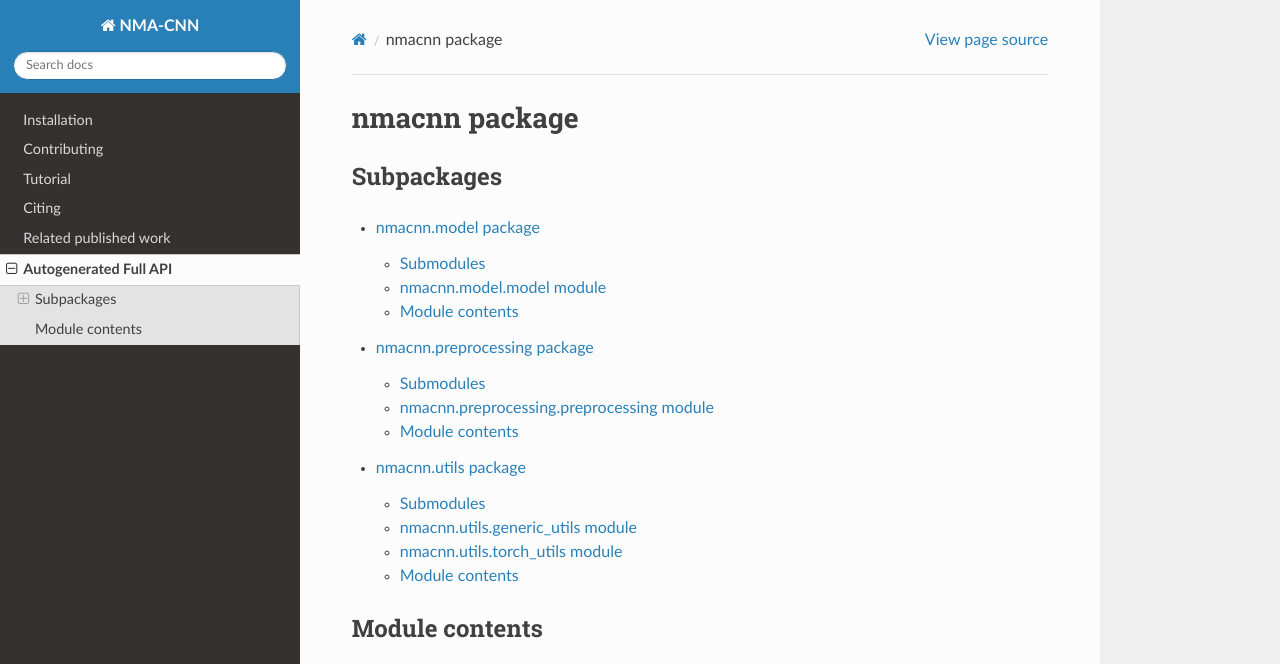
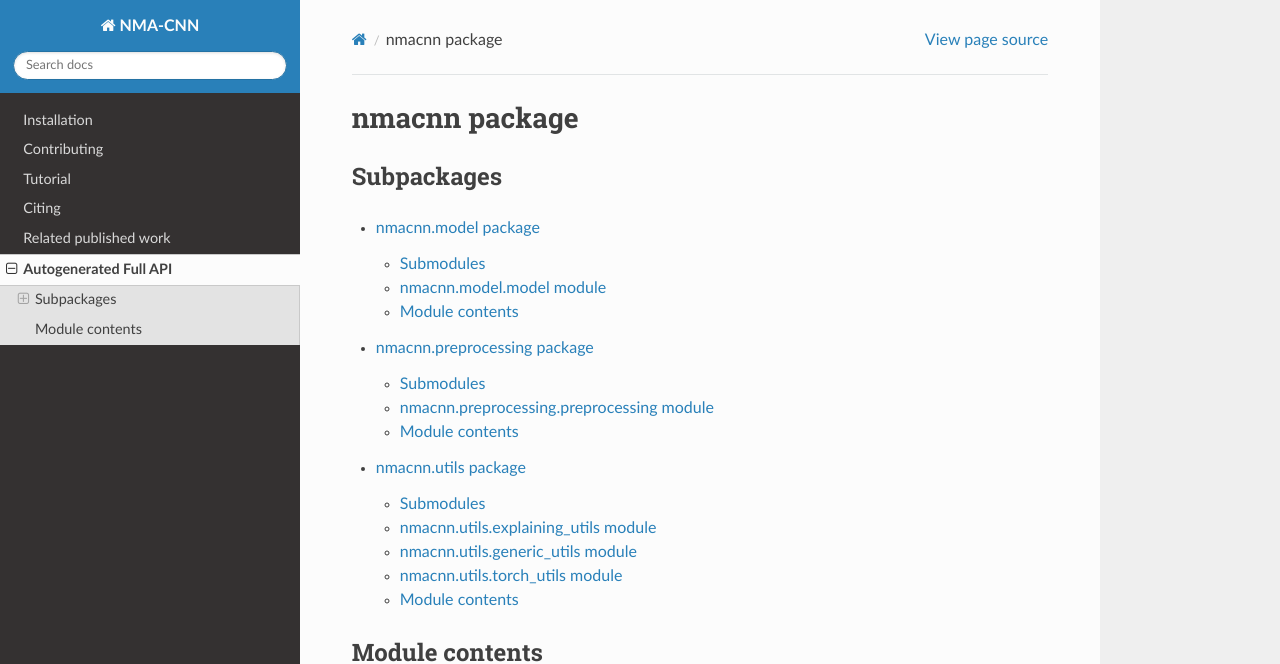
Before and after one commit to kevinmicha/ANTIPASTI, a Sphinx documentation site: the page built from docs/apidoc/nmacnn.rst, in a window 1280 px wide and 981 px high, cut to the strip 0-664 px from the top of the window. Built offline with Sphinx 7.4.7 and the Read the Docs theme 2.0.0, drawn with Linux system fonts in a browser that asks for light colours.

Commit message:
Adding explaining utils module to doc

```diff
--- a/docs/apidoc/nmacnn.utils.rst
+++ b/docs/apidoc/nmacnn.utils.rst
@@ -3,6 +3,14 @@ nmacnn\.utils package
 
 Submodules
 ----------
+
+nmacnn.utils.explaining_utils module
+------------------------------------
+
+.. automodule:: nmacnn.utils.explaining_utils
+    :members:
+    :undoc-members:
+    :show-inheritance:
 
 nmacnn.utils.generic_utils module
 ---------------------------------
```
